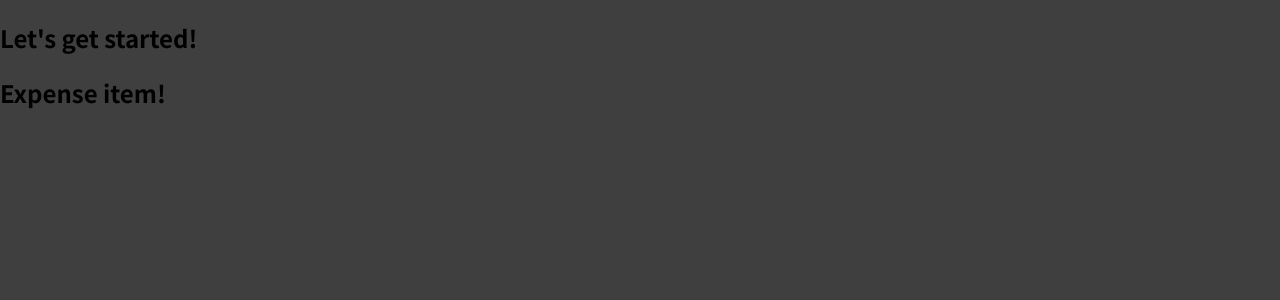
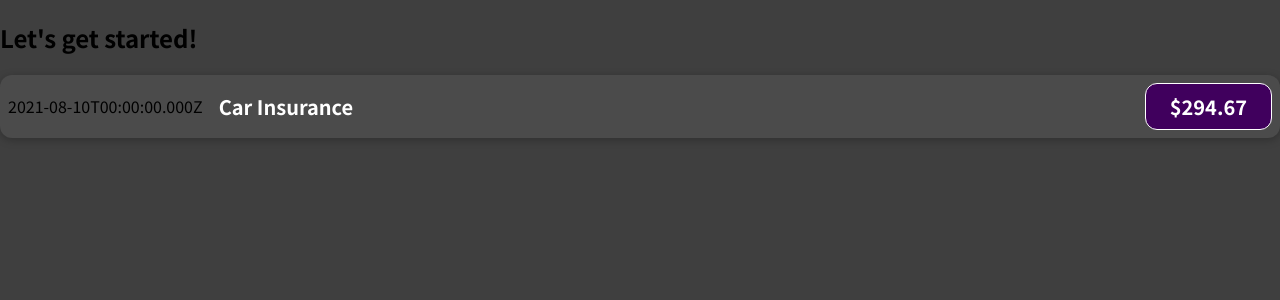
Before and after one commit to TeghveerK/Expense-Tracker, a JavaScript app: page / in a window 1280 px wide. Shown: the top 300 px of the page. Built offline with nearby package versions, Linux system fonts and the light colour scheme.

Commit message:
Outputting Dynamic Data

```diff
--- /dev/null
+++ b/src/components/ExpenseItem.css
@@ -0,0 +1,56 @@
+.expense-item {
+  display: flex;
+  justify-content: space-between;
+  align-items: center;
+  box-shadow: 0 2px 8px rgba(0, 0, 0, 0.25);
+  padding: 0.5rem;
+  margin: 1rem 0;
+  border-radius: 12px;
+  background-color: #4b4b4b;
+}
+
+.expense-item__description {
+  display: flex;
+  flex-direction: column;
+  gap: 1rem;
+  align-items: flex-end;
+  flex-flow: column-reverse;
+  justify-content: flex-start;
+  flex: 1;
+}
+
+.expense-item h2 {
+  color: #3a3a3a;
+  font-size: 1rem;
+  flex: 1;
+  margin: 0 1rem;
+  color: white;
+}
+
+.expense-item__price {
+  font-size: 1rem;
+  font-weight: bold;
+  color: white;
+  background-color: #40005d;
+  border: 1px solid white;
+  padding: 0.5rem;
+  border-radius: 12px;
+}
+
+@media (min-width: 580px) {
+  .expense-item__description {
+    flex-direction: row;
+    align-items: center;
+    justify-content: flex-start;
+    flex: 1;
+  }
+
+  .expense-item__description h2 {
+    font-size: 1.25rem;
+  }
+
+  .expense-item__price {
+    font-size: 1.25rem;
+    padding: 0.5rem 1.5rem;
+  }
+}
--- a/src/components/ExpenseItem.js
+++ b/src/components/ExpenseItem.js
@@ -1,5 +1,19 @@
+import "./ExpenseItem.css";
+
 function ExpenseItem() {
-  return <h2>Expense item!</h2>;
+  const expenseDate = new Date(2021, 7, 10);
+  const expenseTitle = "Car Insurance";
+  const expenseAmount = 294.67;
+
+  return (
+    <div className="expense-item">
+      <div>{expenseDate.toISOString()}</div>
+      <div className="expense-item__description">
+        <h2>{expenseTitle}</h2>
+        <div className="expense-item__price">${expenseAmount}</div>
+      </div>
+    </div>
+  );
 }
 
 export default ExpenseItem;
```
